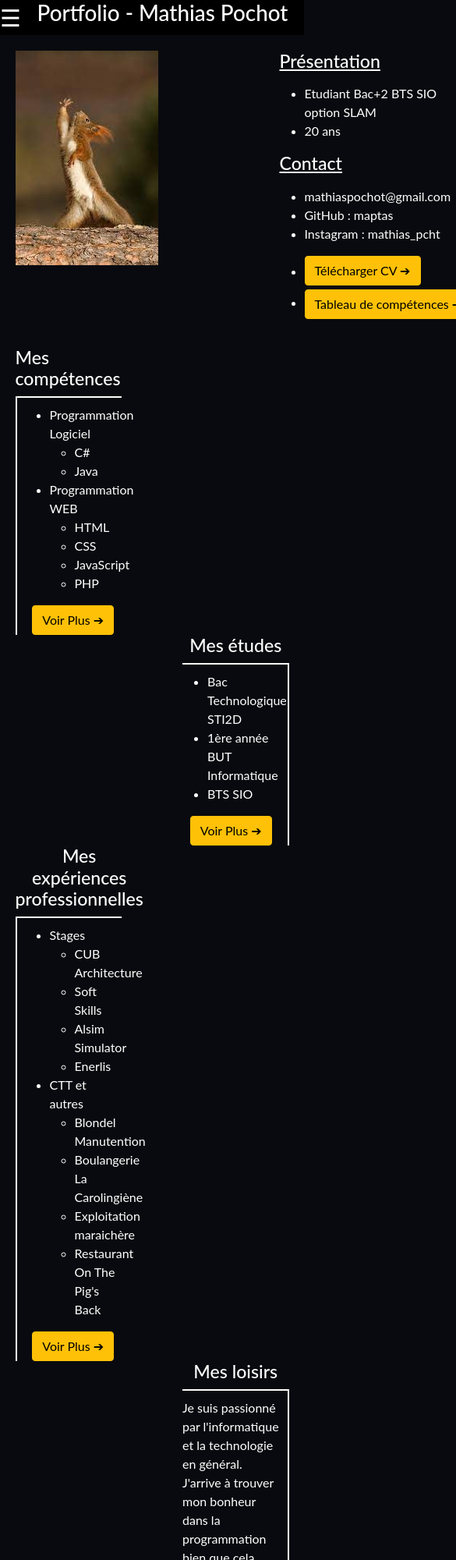
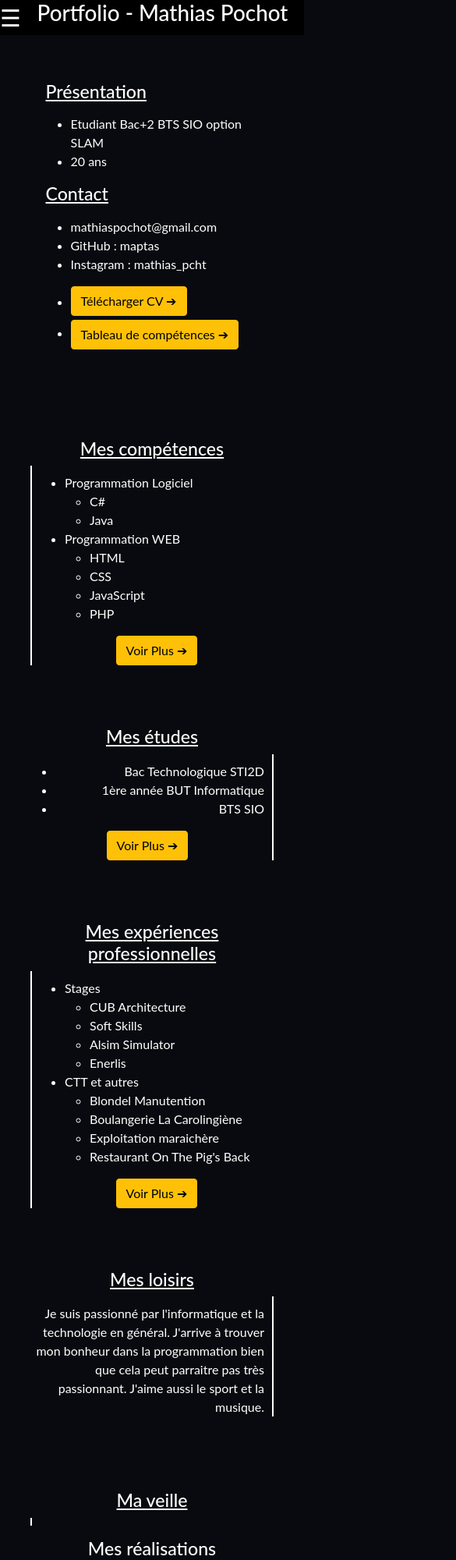
Before and after one commit to maptas/Portfolio, a plain HTML site: page index.html in a window 390 px wide. Shown: the top 2000 px of the page at 78% size, 585 px wide, since content can reach past the window. Drawn offline with nearby package versions, Linux system fonts and the light colour scheme.

Commit message:
site responsive under 767px

```diff
--- a/assets/style.css
+++ b/assets/style.css
@@ -4,8 +4,148 @@ body{
     color: #fff;
 }
 
+@media screen and (max-width: 767px){
+    header{
+        background-color: #000;
+        display: flex;
+        flex-direction: row;
+    }
+    header h1{
+        text-align: center;
+        margin-left: auto;
+        margin-right: auto;
+        content: "Portfolio";
+    }
+    #sideNav{
+        height: 100%;
+        width: 0;
+        position: fixed;
+        z-index: 1;
+        top: 0;
+        left: 0;
+        background-color: #111;
+        overflow-x: hidden; /*Cache ce qui dépasse de l'élément (width=0 ici)*/
+        transition: 0.5s;
+        padding-top: 60px;
+    }
+    #sideNav a{
+        padding: 8px 8px 8px 32px;
+        text-decoration: none;
+        font-size: 25px;
+        color: #818181;
+        display: block;
+        transition: 0.3s;
+    }
+    #sideNav a:hover{
+        color: #f1f1f1;
+    }
+    #sideNav #closebtn{
+        position: absolute;
+        top: 0;
+        right: 25px;
+        font-size: 36px;
+        margin-left: 50px;
+    }
 
 
+    footer{
+        background-color: #000;
+        display: flex;
+        flex-direction: row;
+        margin-top: 15px;
+        padding-top: 15px;
+        padding-bottom: 15px;
+    }
+    footer h4{
+        text-align: center;
+        margin-left: auto;
+        margin-right: auto;
+    }
+
+
+    #presentation{
+        display: flex;
+        flex-direction: row;
+        margin-top: 15%;
+        margin-bottom: 5%;
+    }
+    #presentation #img{
+        display: none;
+    }
+    #presentation #textPresentation{
+        margin-left: 15%;
+        margin-right: 15%;
+    }
+    #presentation #textPresentation h3{
+        text-decoration: underline;
+    }
+
+
+    .lesBlocs{
+        display: flex;
+        flex-direction: column;
+        margin-right: 10%;
+        margin-left: 10%;
+        margin-top: 20%;
+        transition: transform 330ms;
+    }
+    .lesBlocs h3{
+        text-align: center;
+        margin-left: auto;
+        margin-right: auto;
+        text-decoration: underline;
+    }
+
+    #competences a{
+        padding-top: 10px;
+        padding-left: 10px;
+        border-left: #fff 2px solid;
+        text-align: start;
+    }
+
+
+    #etudes a{
+        padding-top: 10px;
+        padding-right: 10px;
+        border-right: #fff 2px solid;
+        text-align: end;
+    }
+
+
+    #experiencesPro a{
+        padding-top: 10px;
+        padding-left: 10px;
+        border-left: #fff 2px solid;
+        text-align: start;
+    }
+
+
+    #loisirs p{
+        padding-top: 10px;
+        padding-right: 10px;
+        border-right: #fff 2px solid;
+        text-align: end;
+    }
+
+
+    #veille p{
+        padding-top: 10px;
+        padding-left: 10px;
+        border-left: #fff 2px solid;
+        text-align: start;
+    }
+
+
+    #realisation h3{
+        text-align: center;
+        margin-left: auto;
+        margin-right: auto;
+    }
+}
+
+
+
+@media screen and (min-width: 767px){
     header{
         background-color: #000;
         display: flex;
@@ -82,16 +222,10 @@ footer h4{
     }
 
 
-#btnVoirPlus{
-    display: flex;
-    margin: auto;
-}
-#btnCV{
-    margin-bottom: 5px;
-}
-#theInfo{
-    display: flex;
-    flex-direction: column;
+    .lesBlocs h3{
+        text-align: center;
+        margin-left: auto;
+        margin-right: auto;
     }
 
 
@@ -108,11 +242,6 @@ footer h4{
         padding-left: 10px;
         border-left: #fff 2px solid;
     }
-#competence h3{
-    text-align: center;
-    margin-left: auto;
-    margin-right: auto;
-}
 
 
     #etudes{
@@ -127,11 +256,6 @@ footer h4{
         border-top: #fff 2px solid;
         padding-right: 10px;
         border-right: #fff 2px solid;
-}
-#etudes h3{
-    text-align: center;
-    margin-left: auto;
-    margin-right: auto;
     }
 
 
@@ -148,11 +272,6 @@ footer h4{
         padding-left: 10px;
         border-left: #fff 2px solid;
     }
-#experiencesPro h3{
-    text-align: center;
-    margin-left: auto;
-    margin-right: auto;
-}
 
 
     #loisirs{
@@ -167,11 +286,6 @@ footer h4{
         border-top: #fff 2px solid;
         padding-right: 10px;
         border-right: #fff 2px solid;
-}
-#loisirs h3{
-    text-align: center;
-    margin-left: auto;
-    margin-right: auto;
     }
 
 
@@ -188,11 +302,6 @@ footer h4{
         padding-left: 10px;
         border-left: #fff 2px solid;
     }
-#veille h3{
-    text-align: center;
-    margin-left: auto;
-    margin-right: auto;
-}
 
 
     #realisation h3{
@@ -203,6 +312,21 @@ footer h4{
     hr{
         width: auto;
     }
+}
+
+
+#btnVoirPlus{
+    display: flex;
+    margin: auto;
+}
+#btnCV{
+    margin-bottom: 5px;
+}
+#theInfo{
+    display: flex;
+    flex-direction: column;
+}
+
 
 .timeline {
     position: relative;
--- a/index.html
+++ b/index.html
@@ -21,7 +21,7 @@
                 <a href="#etudes">Etudes</a>
                 <a href="#experiencesPro">Expériences professionnelles</a>
                 <a href="#loisirs">Loisirs</a>
-                <a href="#realisations">Réalisations</a>
+                <a href="#realisation">Réalisations</a>
             </div>
             <span style="font-size:30px;cursor:pointer" onclick="openNav()">&#9776;</span>
             <h1>Portfolio - Mathias Pochot</h1>
@@ -52,7 +52,7 @@
                 </article>
             </section>
             <section id="theInfo">
-                <article id="competences" onmouseover="animationArticle('competences')" onmouseout="stopAnimationArticle('competences')">
+                <article class="lesBlocs" id="competences" onmouseover="animationArticle('competences')" onmouseout="stopAnimationArticle('competences')">
                     <h3>Mes compétences</h3>
                     <a>
                         <ul>
@@ -76,7 +76,7 @@
                         <input type="button" value="Voir Plus &#10132;" class="btn btn-warning" id="btnVoirPlus">
                     </a>
                 </article>
-                <article id="etudes" onmouseover="animationArticle('etudes')" onmouseout="stopAnimationArticle('etudes')">
+                <article class="lesBlocs" id="etudes" onmouseover="animationArticle('etudes')" onmouseout="stopAnimationArticle('etudes')">
                     <h3>Mes études</h3>
                     <a>
                         <ul>
@@ -87,7 +87,7 @@
                         <input type="button" value="Voir Plus &#10132;" class="btn btn-warning" id="btnVoirPlus">
                     </a>
                 </article>
-                <article id="experiencesPro" onmouseover="animationArticle('experiencesPro')" onmouseout="stopAnimationArticle('experiencesPro')">
+                <article class="lesBlocs" id="experiencesPro" onmouseover="animationArticle('experiencesPro')" onmouseout="stopAnimationArticle('experiencesPro')">
                     <h3>Mes expériences professionnelles</h3>
                     <a>
                         <ul>
@@ -113,68 +113,18 @@
                         <input type="button" value="Voir Plus &#10132;" class="btn btn-warning" id="btnVoirPlus">
                     </a>
                 </article>
-                <article id="loisirs" onmouseover="animationArticle('loisirs')" onmouseout="stopAnimationArticle('loisirs')">
+                <article class="lesBlocs" id="loisirs" onmouseover="animationArticle('loisirs')" onmouseout="stopAnimationArticle('loisirs')">
                     <h3>Mes loisirs</h3>
                     <p>Je suis passionné par l'informatique et la technologie en général.
                         J'arrive à trouver mon bonheur dans la programmation bien que cela peut parraitre pas très passionnant.
                         J'aime aussi le sport et la musique.
                     </p>
                 </article>
-                <article id="veille" onmouseover="animationArticle('veille')" onmouseout="stopAnimationArticle('veille')">
+                <article class="lesBlocs" id="veille" onmouseover="animationArticle('veille')" onmouseout="stopAnimationArticle('veille')">
                     <h3>Ma veille</h3>
                     <p></p>
                 </article>
             </section>
-            <!-- <section id="realisations">
-                <h3>Mes réalisations<hr/></h3>
-                <div id="timeline">
-                    <div class="container left">
-                        <div class="content">
-                            <h4>Juin 2023</h4>
-                        </div>
-                    </div>
-                    <div class="container right">
-                        <div class="content">
-                            <h4>Mai 2023</h4>
-                        </div>
-                    </div>
-                    <div class="container left">
-                        <div class="content">
-                            <h4>Février 2023</h4>
-                        </div>
-                    </div>
-                    <div class="container right">
-                        <div class="content">
-                            <h4>Proj 2022</h4>
-                        </div>
-                    </div>
-                    <div class="container left">
-                        <div class="content">
-                            <h4>Novembre 2021</h4>
-                        </div>
-                    </div>
-                    <div class="container right">
-                        <div class="content">
-                            <h4>Juin 2021</h4>
-                        </div>
-                    </div>
-                </div>
-                <article id="Proj1">
-
-                </article>
-                <article id="Proj2">
-
-                </article>
-                <article id="Proj3">
-
-                </article>
-                <article id="Proj4">
-
-                </article>
-                <article id="Proj5">
-
-                </article>
-            </section> -->
             <section id="realisation">
                 <h3 id="titreRealisaton">Mes réalisations<hr/></h3>
                 <div class="container">
```
Lines whose indentation alone changed are shown as unchanged.
